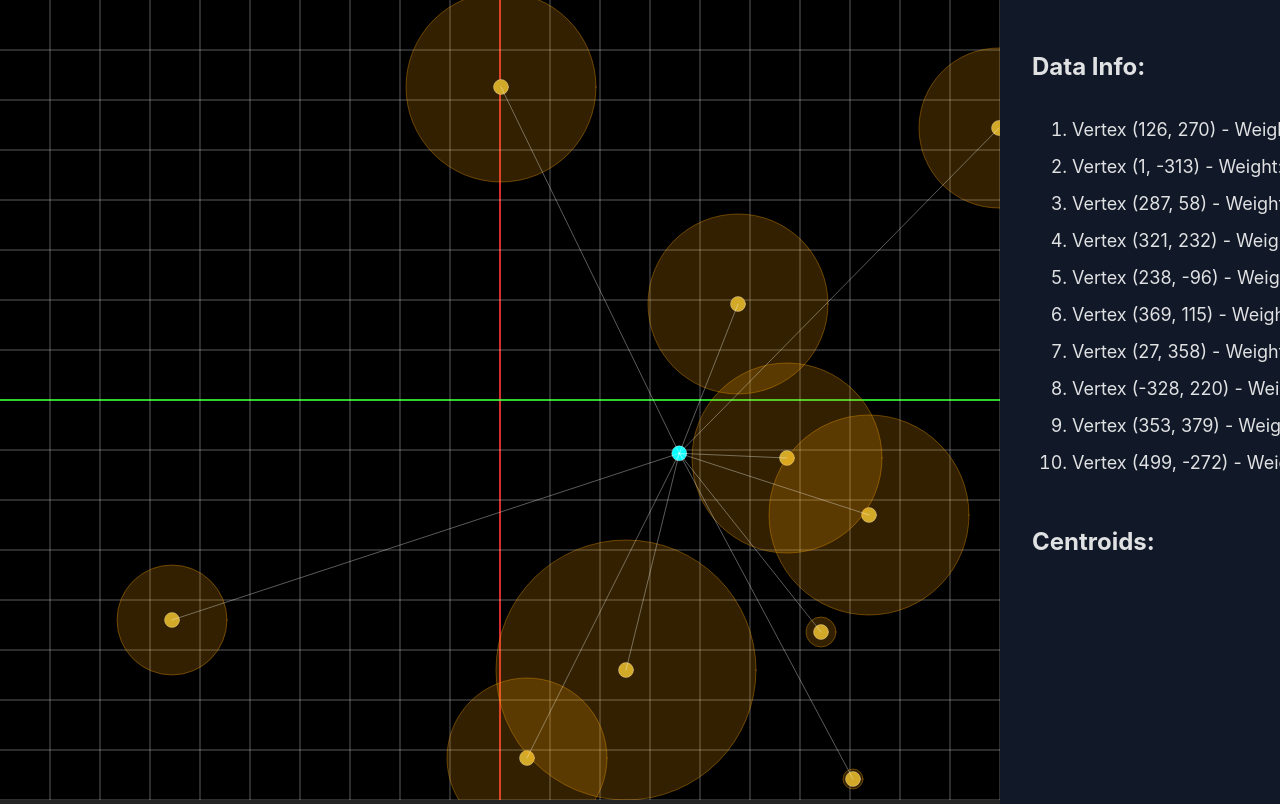
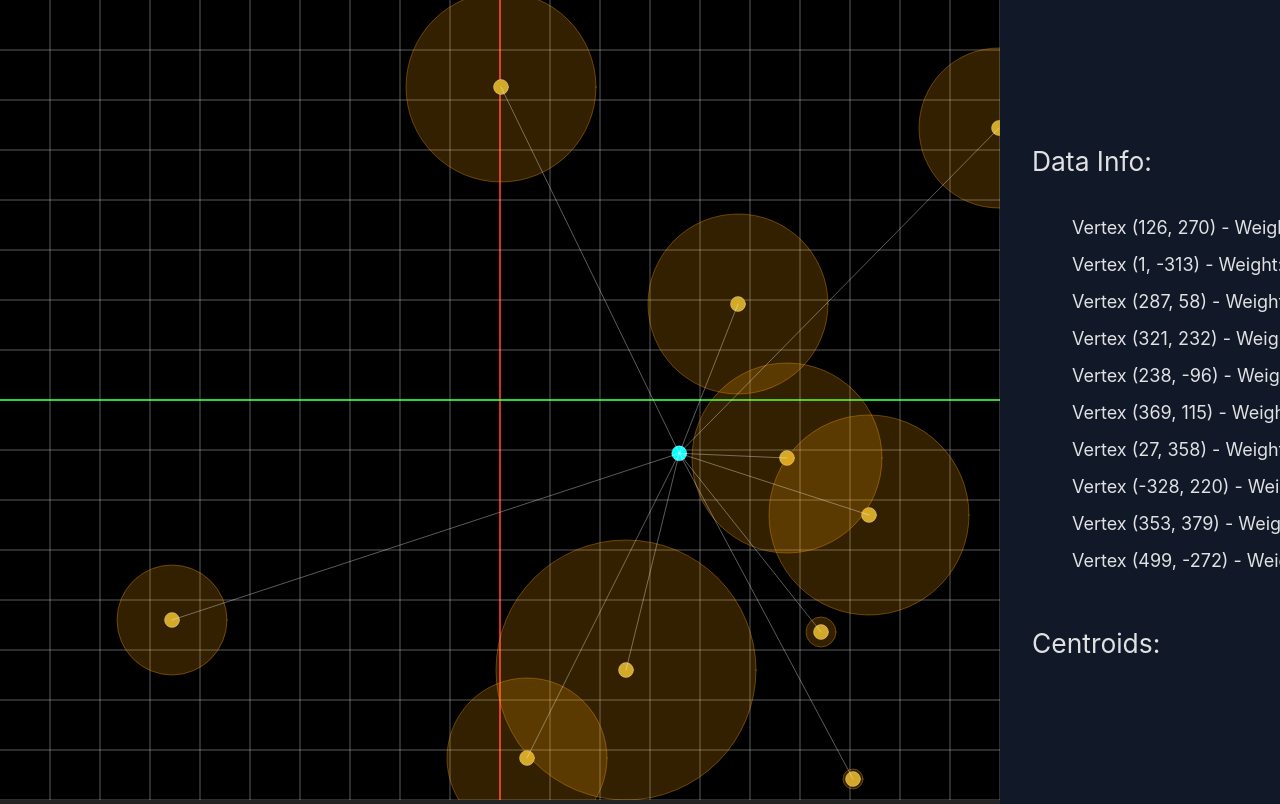
Before and after one commit to horaciovelvetine/finding-centroids, a website built with Vite: page index.html in a window 1280 px wide. Shown: the top 804 px of the page. Built offline with nearby package versions, Linux system fonts and the light colour scheme.

Commit message:
minor tweaks to organize UI towards center and display centroid info consistently with above

```diff
--- a/src/style/style.css
+++ b/src/style/style.css
@@ -21,7 +21,13 @@ body {
   min-height: 100vh;
 }
 
+h2 {
+  font-size: 1.65rem;
+  font-weight: 400;
+}
+
 #app-container {
+  box-shadow: 0 25px 50px -12px rgb(0 0 0 / 0.25);
   display: flex;
   max-width: 1400px;
   margin: 0 auto;
@@ -31,6 +37,7 @@ body {
 #finding-centroids-legend {
   display: flex;
   flex-direction: column;
+  justify-content: center;
   text-align: left;
   padding: 2rem;
   min-width: 400px;
@@ -41,9 +48,14 @@ body {
 
 #graphset-info-list {
   font-size: large;
-  list-style-type: decimal;
+  list-style-type: none;
 }
 
 #graphset-info-list li {
   margin-bottom: 1rem;
 }
+
+#centroid-info * {
+  font-size: large;
+  padding-left: 2.5rem;
+}
```
